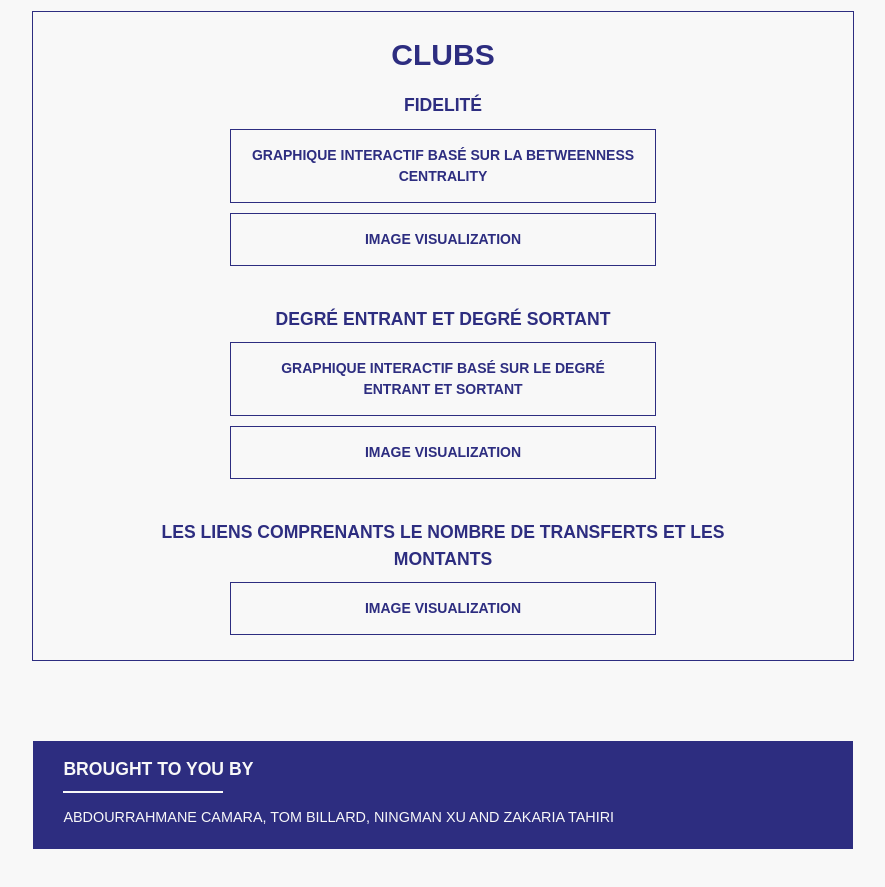
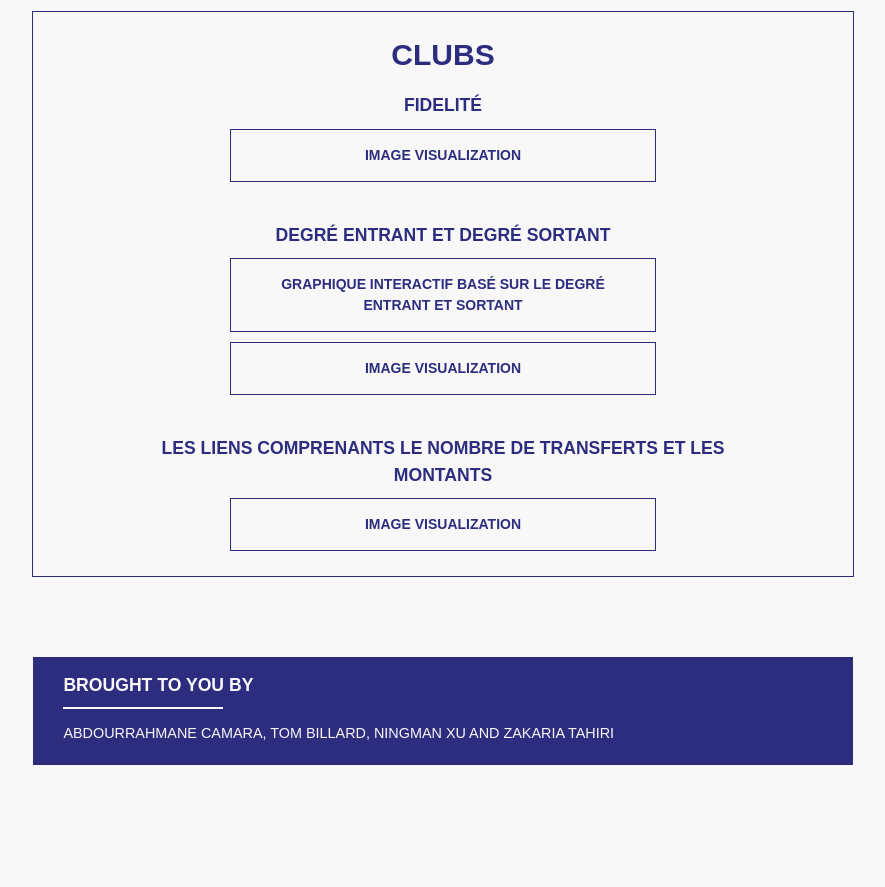
Before and after one commit to zackemcee/sna-transfermarket, a plain HTML site: page gephi.html in a window 1280 px wide. Shown: the part 1740-2627 px from the top of the page, without its empty margins (197-1082 px from the left). After the commit the page ends 2585 px from the top, so only its background shows below. Drawn offline with Linux system fonts and the light colour scheme; a script that the page names is missing.

Commit message:
Update gephi.html

```diff
--- a/gephi.html
+++ b/gephi.html
@@ -71,9 +71,6 @@
     <h2>Clubs</h2>
     <div class="sub teams">
       <h3>Fidelité</h3>
-      <a href="https://zackemcee.github.io/team-bc/" target=" _blank" class="l">
-        Graphique interactif basé sur la Betweenness Centrality
-      </a>
       <a href="media/team/team-bc.png" target="_blank">Image visualization</a>
     </div>
     <div class="sub teams">
```
